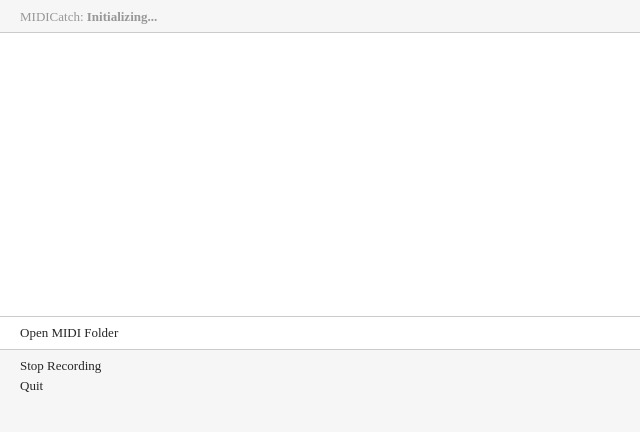
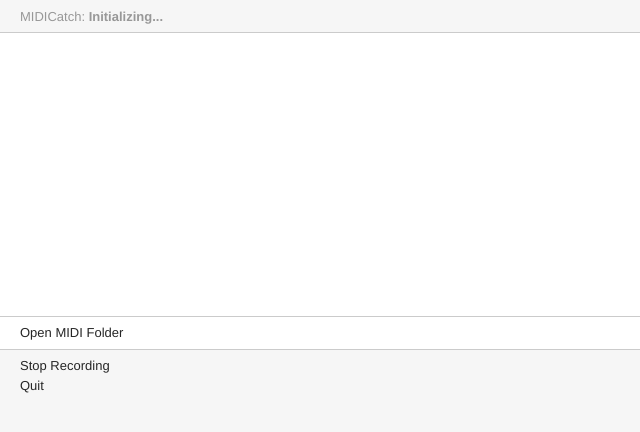
Before and after one commit to TheActualWalko/midi-omnicorder, an Electron app: page app/renderer/index.html in a window 1280 px wide. Shown: the full height of the page, 0-640 px from the left. Drawn offline with nearby package versions, Linux system fonts and the light colour scheme; no server answers.

Commit message:
fallback fonts

```diff
--- a/app/renderer/style.css
+++ b/app/renderer/style.css
@@ -1,6 +1,6 @@
 html, body {
   background: #F6F6F6;
-  font-family: 'SF UI Display';
+  font-family: 'SF UI Display', 'SF UI', 'Helvetica Neue', 'Helvetica', 'Arial', sans-serif;
   font-size: 13px;
   line-height: 14px;
   color: #262626;
```
